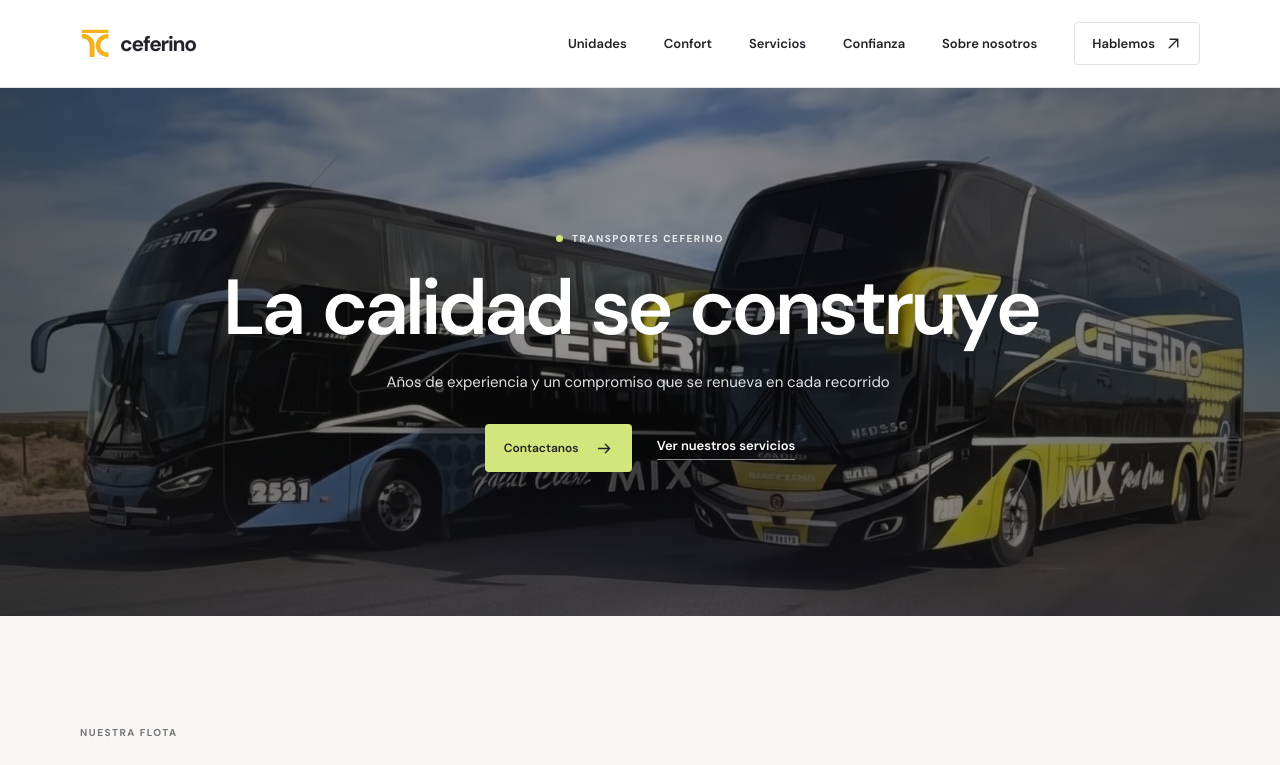
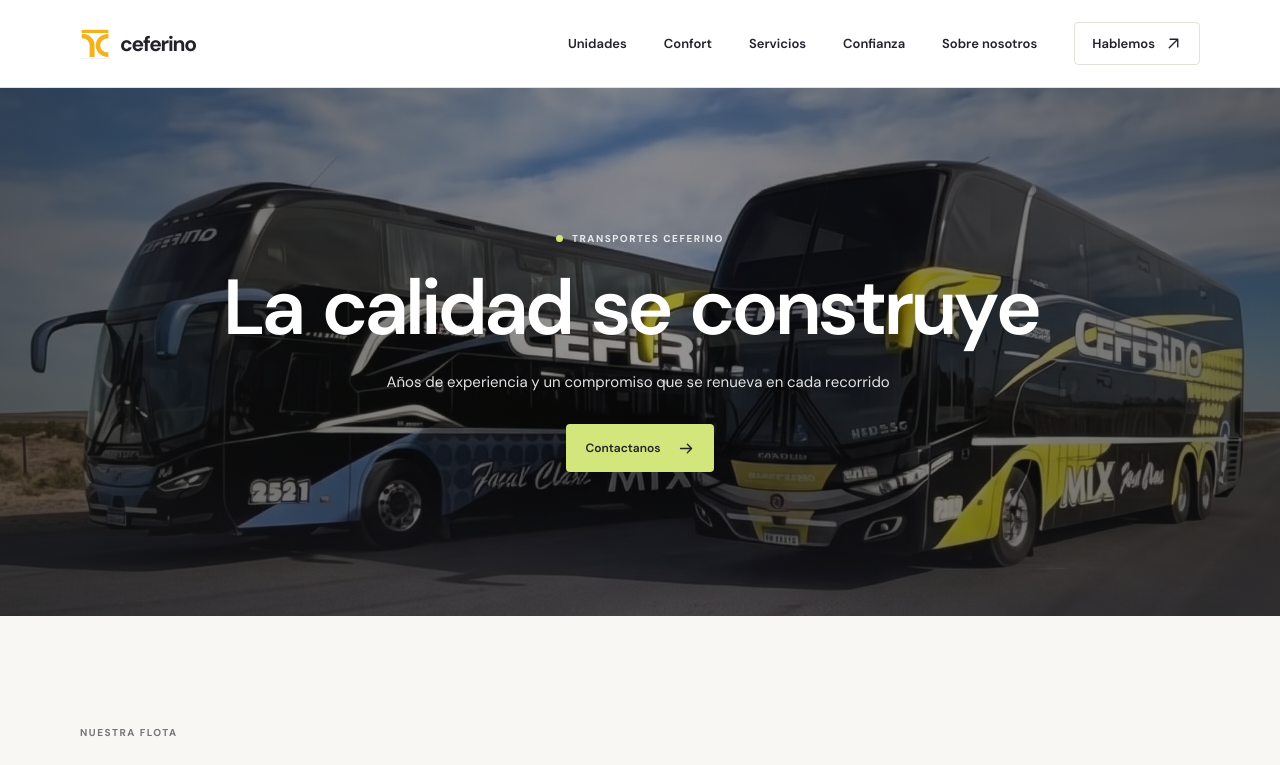
Before and after one commit to juanjca1990/Ceferino_prueba1, a React (Vite) app: page / in a window 1280 px wide. Shown: the top 765 px of the page. Built offline with nearby package versions, Linux system fonts and the light colour scheme.

Commit message:
version_base(quito boton de servicios)

```diff
--- a/src/App.jsx
+++ b/src/App.jsx
@@ -232,9 +232,6 @@ function App() {
             <a className="button button-dark" href="#contacto">
               Contactanos <ArrowIcon />
             </a>
-            <a className="text-link" href="#servicios-a-bordo">
-              Ver nuestros servicios
-            </a>
           </div>
         </div>
       </section>
```
